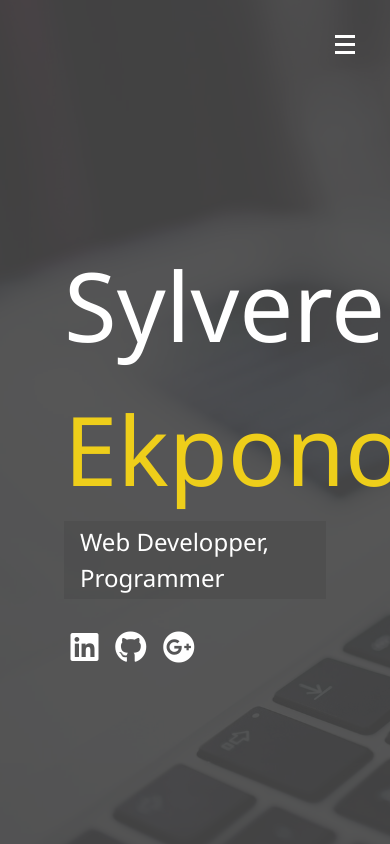
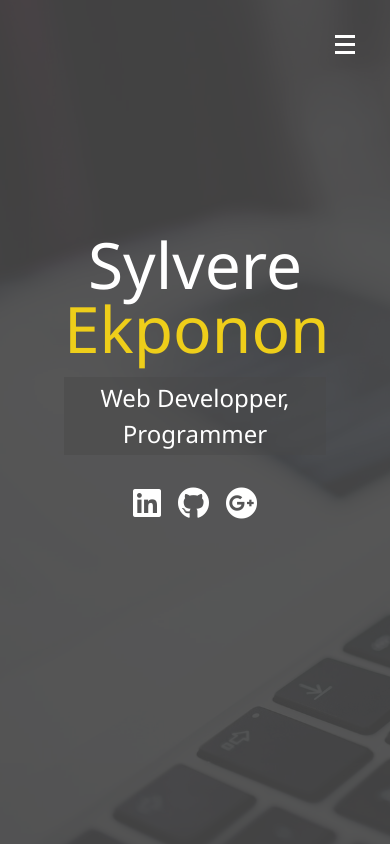
Before and after one commit to SylvereEkponon/portfolio, a website: page dist/index.html in a window 390 px wide. Drawn offline with Linux system fonts and the light colour scheme.

Commit message:
Make website responsive

```diff
--- a/scss/_config.scss
+++ b/scss/_config.scss
@@ -27,3 +27,28 @@ $background-opacity: 0.9;
         }
     }
 }
+
+//Media queries
+@mixin mediaSm {
+    @media screen and (max-width: 500px) {
+        @content;
+    }
+}
+
+@mixin mediaMd {
+    @media screen and (max-width: 768px) {
+        @content;
+    }
+}
+
+@mixin mediaLg {
+    @media screen and (min-width: 769px) and (max-width: 1170px) {
+        @content;
+    }
+}
+
+@mixin mediaXl {
+    @media screen and (min-width: 1171px) {
+        @content;
+    }
+}
--- /dev/null
+++ b/scss/_mobile.scss
@@ -0,0 +1,57 @@
+//Widescreens
+@include mediaXl {
+
+}
+
+//Desktops & Laptops
+@include mediaLg {
+
+}
+
+//Tablets & Small Laptops
+@include mediaMd {
+    main {
+        align-items: center;
+        text-align: center;
+
+        .lg-heading{
+            line-height: 1;
+            margin-bottom: 1rem;
+        }
+    }
+
+    ul.menu-nav, div.menu-branding {
+        float: none;
+        width: 100%;
+        min-height: 0;
+
+        &.show {
+            transform: translate3d(0, 0, 0);
+        }
+
+        .menu-nav {
+            height: 75vh;
+            transform: translate3d(-100%, 0 ,0);
+            font-size: 24px;
+        }
+    }
+
+        .menu-branding{
+            height: 25vh;
+            transform: translate3d(100%, 0, 0);
+
+            .portrait {
+                background: url('../img/portrait_small.jpg');
+                width: 150px;
+                height: 150px;
+            }
+        }
+
+}
+
+//Smartphones
+@include mediaSm {
+    main#home h1 {
+        margin-top: 10vh;
+    }
+}
--- a/scss/main.scss
+++ b/scss/main.scss
@@ -1,5 +1,6 @@
 @import 'config';
 @import 'menu';
+@import 'mobile';
 
 * {
     box-sizing:border-box;
@@ -22,7 +23,7 @@ h1, h2, h3 {
     font-weight: 400;
 
     &.lg-heading {
-        font-size: 6rem;
+        font-size: 4rem;
     }
     &.sm-heading {
         margin-bottom: 2rem;
```
Also changed, not shown: dist/css/main.css.
